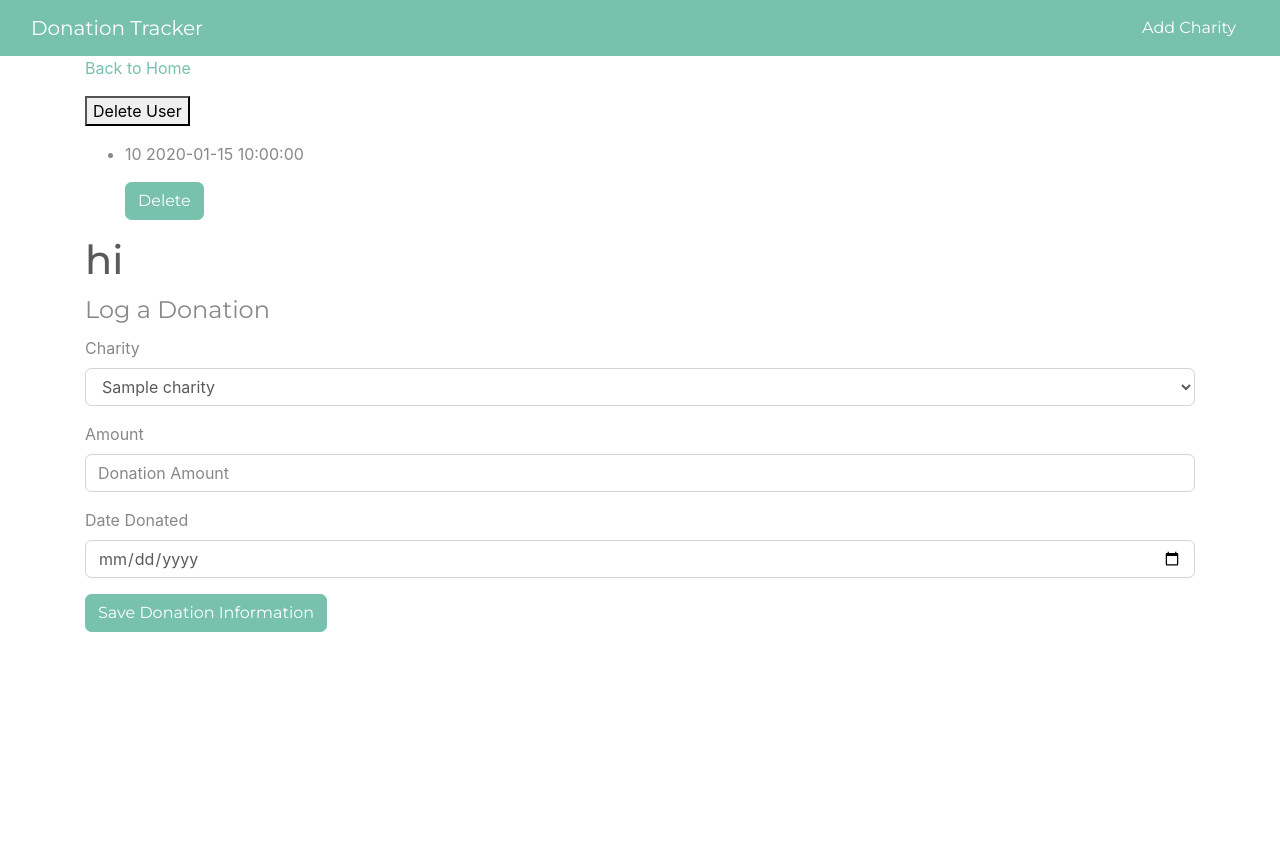
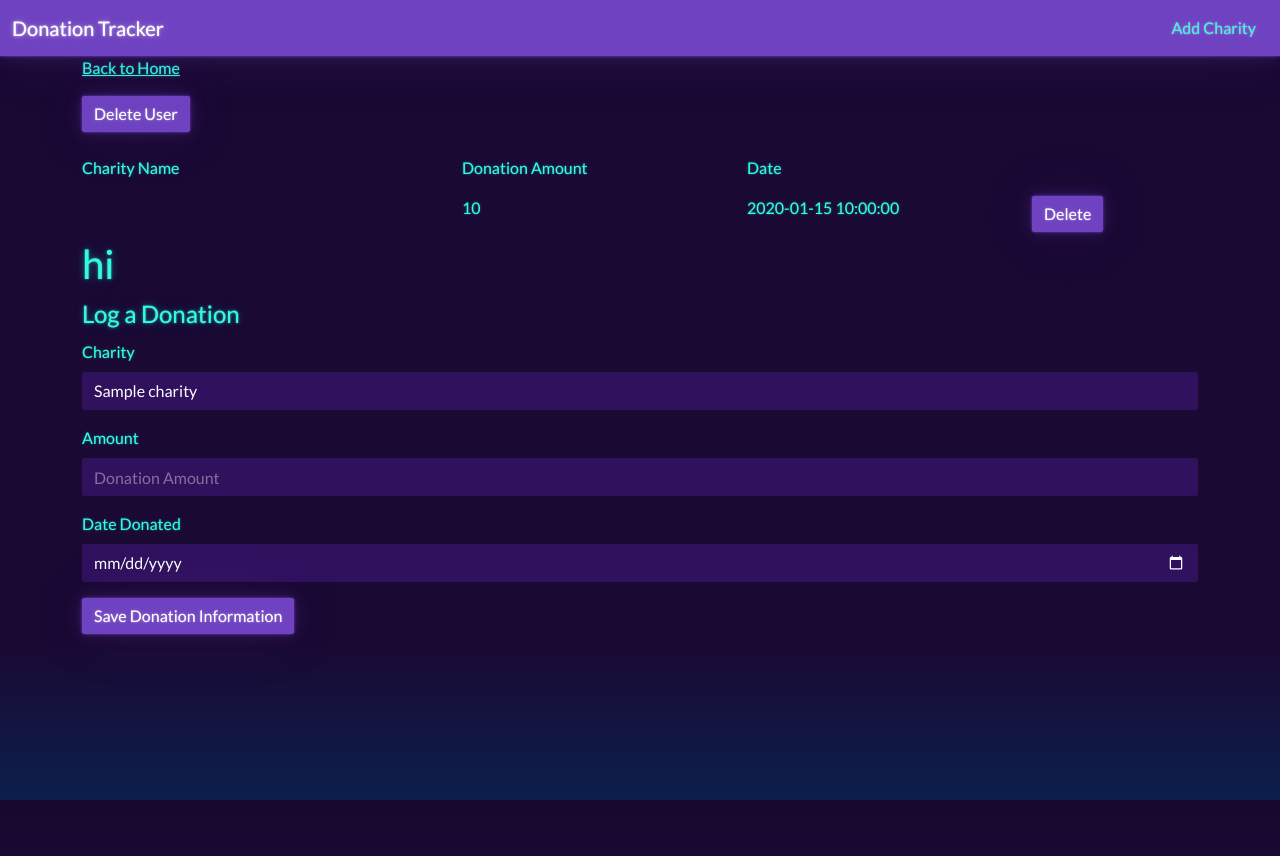
Before and after one commit to bakedoatmeal/charity-tracker, a Flask app: template templates/users_show.html in a window 1280 px wide. Before the commit the page ends 632 px from the top, so only its background shows below. Run offline with Flask 2, Linux system fonts and the light colour scheme; the template is opened without the code that fills it: most values are stand-ins (such as "Sample title", 1, 10 or a date in 2020); some libraries are stand-ins or nearby versions.

Commit message:
started styling

```diff
--- a/templates/base.html
+++ b/templates/base.html
@@ -5,11 +5,12 @@
   <meta charset='utf-8'>
   <title>Donation Tracker</title>
   <link rel="stylesheet" href="https://stackpath.bootstrapcdn.com/bootstrap/4.3.1/css/bootstrap.min.css" integrity="sha384-ggOyR0iXCbMQv3Xipma34MD+dH/1fQ784/j6cY/iJTQUOhcWr7x9JvoRxT2MZw1T" crossorigin="anonymous">
-  <link rel='stylesheet' href='https://bootswatch.com/4/minty/bootstrap.min.css'>
+  <link rel='stylesheet' href='https://bootswatch.com/5/vapor/bootstrap.min.css'>
 </head>
-<body>
+<body style="height:100vh">
+
     {% include 'partials/navbar.html' %}
-    <div class='container'>
+    <div class='container h-100' >
     {% block content %}{% endblock %}
     </div>
 
--- a/templates/partials/donation.html
+++ b/templates/partials/donation.html
@@ -1,14 +1,14 @@
-<li>
-    <p>{% for charity in charities %}
+<div class='row mb-2'>
+    <div class='col-4'>{% for charity in charities %}
             {% if donation.charity|string() == charity._id|string() %}
                 <a href='/charities/{{charity._id}}'> {{ charity.name }}</a>
             {% endif %}
-        {% endfor %}</p>
+        {% endfor %}</div>
 
-    <span>{{ donation.amount }}</span>
-    <span>{{ donation.date }}</span>
-    <p><form method='POST' action='/users/donations/{{ donation._id }}'>
+    <div class='col-3'>{{ donation.amount }}</div>
+    <div class='col-3'>{{ donation.date }}</div>
+    <div class='col-2'><form method='POST' action='/users/donations/{{ donation._id }}'>
         <input type='hidden' value='{{ user._id }}' name='user_id'/>
         <button class='btn btn-primary' type='submit'>Delete</button>
-    </form></p>
-</li>
+    </form></div>
+</div>
--- a/templates/users_show.html
+++ b/templates/users_show.html
@@ -8,15 +8,21 @@
 
 <p>
     <form method='POST' action='/users/{{ user._id }}/delete'>
-        <button type='submit'>Delete User</button>
+        <button class='btn btn-primary' type='submit'>Delete User</button>
     </form>
 </p>
 
-<ul>
+
+<div>
+    <div class='row mb-3 mt-4'>
+        <div class='col-4'>Charity Name</div>
+        <div class='col-3'>Donation Amount</div>
+        <div class='col-3'>Date</div>
+    </div>
     {% for donation in donations %}
         {% include 'partials/donation.html' %}
     {% endfor %}
-</ul>
+</div>
 
 {% for donation in donations %}
 <h1> hi</h1>
```
Also changed, not shown: templates/charities_new.html (+4 -4 lines), templates/users_index.html (+20 -5 lines), templates/users_new.html (+4 -4 lines).
